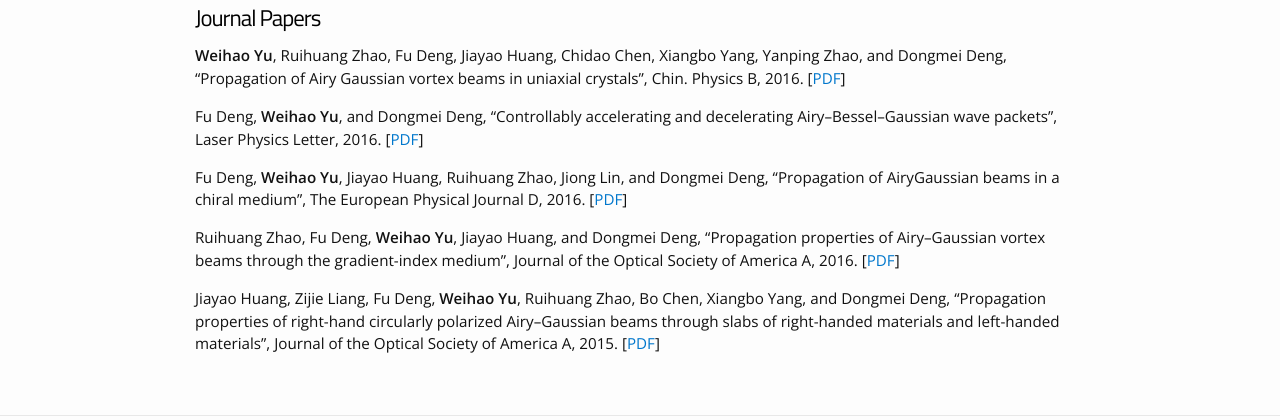
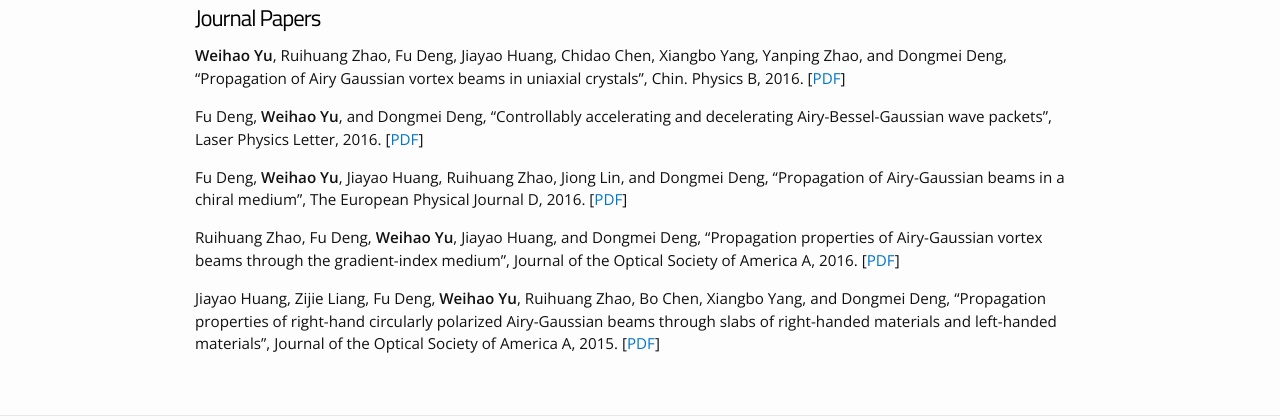
Before and after one commit to yuweihao/yuweihao.github.io, a Jekyll site: the page built from publications.md, in a window 1280 px wide. Shown: the part 284-704 px from the top of the page. Built offline with Jekyll 4.4.1, drawn with Linux system fonts in a browser that asks for light colours.

Commit message:
Update publications.md

```diff
--- a/publications.md
+++ b/publications.md
@@ -14,10 +14,10 @@ Zhouxia Wang, Tianshui Chen, Jimmy Ren, **Weihao Yu**, Hui Cheng, and Liang Lin,
 # Journal Papers
 **Weihao Yu**, Ruihuang Zhao, Fu Deng, Jiayao Huang, Chidao Chen, Xiangbo Yang, Yanping Zhao, and Dongmei Deng, “Propagation of Airy Gaussian vortex beams in uniaxial crystals”, Chin. Physics B, 2016. [[PDF](/PDF/CPB.pdf)]
 
-Fu Deng, **Weihao Yu**, and Dongmei Deng, “Controllably accelerating and decelerating Airy–Bessel–Gaussian wave packets”, Laser Physics Letter, 2016. [[PDF](/PDF/LPL.pdf)]
+Fu Deng, **Weihao Yu**, and Dongmei Deng, “Controllably accelerating and decelerating Airy-Bessel-Gaussian wave packets”, Laser Physics Letter, 2016. [[PDF](/PDF/LPL.pdf)]
 
-Fu Deng, **Weihao Yu**, Jiayao Huang, Ruihuang Zhao, Jiong Lin, and Dongmei Deng, “Propagation of AiryGaussian beams in a chiral medium”, The European Physical Journal D, 2016. [[PDF](/PDF/EPJD.pdf)]
+Fu Deng, **Weihao Yu**, Jiayao Huang, Ruihuang Zhao, Jiong Lin, and Dongmei Deng, “Propagation of Airy-Gaussian beams in a chiral medium”, The European Physical Journal D, 2016. [[PDF](/PDF/EPJD.pdf)]
 
-Ruihuang Zhao, Fu Deng, **Weihao Yu**, Jiayao Huang, and Dongmei Deng, “Propagation properties of Airy–Gaussian vortex beams through the gradient-index medium”, Journal of the Optical Society of America A, 2016. [[PDF](/PDF/JOSAA-2.pdf)]
+Ruihuang Zhao, Fu Deng, **Weihao Yu**, Jiayao Huang, and Dongmei Deng, “Propagation properties of Airy-Gaussian vortex beams through the gradient-index medium”, Journal of the Optical Society of America A, 2016. [[PDF](/PDF/JOSAA-2.pdf)]
 
-Jiayao Huang, Zijie Liang, Fu Deng, **Weihao Yu**, Ruihuang Zhao, Bo Chen, Xiangbo Yang, and Dongmei Deng, “Propagation properties of right-hand circularly polarized Airy–Gaussian beams through slabs of right-handed materials and left-handed materials”, Journal of the Optical Society of America A, 2015. [[PDF](/PDF/JOSAA-1.pdf)]
+Jiayao Huang, Zijie Liang, Fu Deng, **Weihao Yu**, Ruihuang Zhao, Bo Chen, Xiangbo Yang, and Dongmei Deng, “Propagation properties of right-hand circularly polarized Airy-Gaussian beams through slabs of right-handed materials and left-handed materials”, Journal of the Optical Society of America A, 2015. [[PDF](/PDF/JOSAA-1.pdf)]
```
